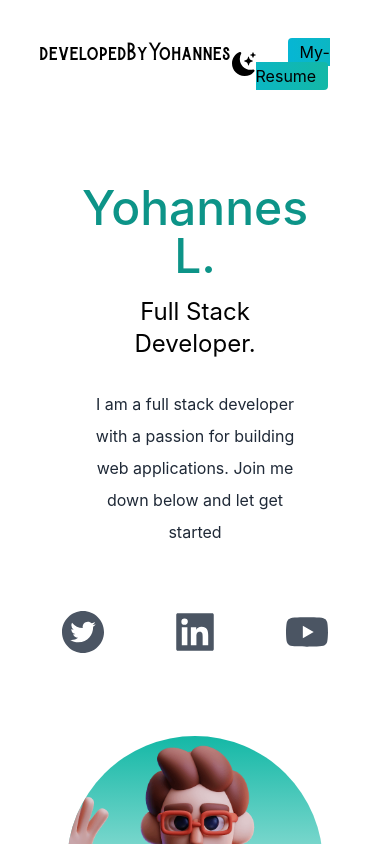
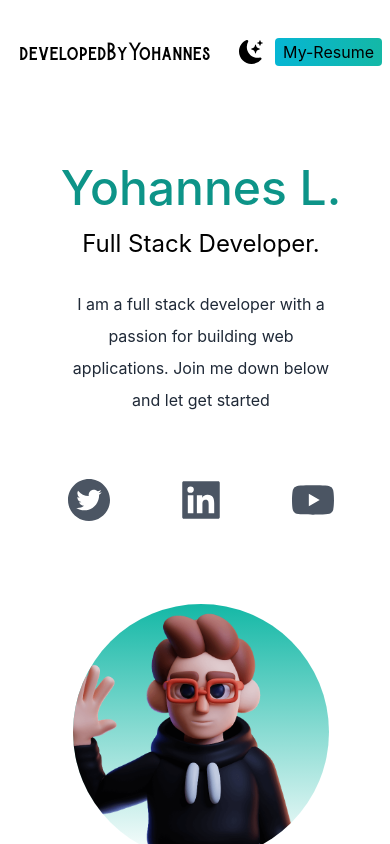
Before and after one commit to jonny-grace/Portfolio, a Next.js app: page / in a window 390 px wide. Shown: the top 844 px of the page. Built offline with nearby package versions, Linux system fonts and the light colour scheme.

Commit message:
Navigation bar responsive problem fixed

```diff
--- a/pages/Components/NavBar.js
+++ b/pages/Components/NavBar.js
@@ -2,12 +2,12 @@ import React from 'react'
 import {BsFillMoonStarsFill} from 'react-icons/bs'
 export default function NavBar({DarkMode,setDarkMode}) {
   return (
-    <nav className=' mb-12 flex justify-between dark:text-white'>
+    <nav className=' mb-12 flex justify-between  dark:text-white'>
       <h1 className=' text-xl font-burtons'>developedByYohannes</h1>
-      <ul className='flex items-center'>
+      <ul className='flex md:items-center'>
         <li><BsFillMoonStarsFill onClick={()=>{setDarkMode(!DarkMode)}} className=' cursor-pointer text-2xl'/></li>
         <li>
-          <a className=' bg-gradient-to-r from-cyan-500 px-3 to-teal-500 py-1 border-none rounded ml-8' href='#'>My-Resume</a>
+          <a className=' bg-gradient-to-r from-cyan-500 p-2 to-teal-500 py-1 border-none rounded ml-3   md:block ' href='#'>My-Resume</a>
         </li>
       </ul>
     </nav>
--- a/pages/Components/SocialLink.js
+++ b/pages/Components/SocialLink.js
@@ -3,11 +3,15 @@ import {AiFillTwitterCircle,AiFillLinkedin,AiFillYoutube} from 'react-icons/ai'
 function SocialLink() {
   return (
     <div className=' text-5xl flex justify-center text-gray-600 gap-16 dark:text-white'>
-  <AiFillTwitterCircle/>
+      <a href='https://www.w3schools.com/tags/tag_a.asp'>  <AiFillTwitterCircle className=' cursor-pointer'/>
+</a>
+<a href='https://www.w3schools.com/tags/tag_a.asp'>  <AiFillLinkedin className=' cursor-pointer'/>
+</a>
+<a href='https://www.w3schools.com/tags/tag_a.asp'>  <AiFillYoutube className=' cursor-pointer'/>
+</a>
 
-  <AiFillLinkedin/>
 
-  <AiFillYoutube/>
+
     </div>
   )
 }
--- a/pages/index.js
+++ b/pages/index.js
@@ -16,7 +16,7 @@ export default function Home() {
         <link rel="icon" href="/favicon.ico" />
       </Head>
 
-      <main className=' bg-white p-10 md:px-20 lg:px-40 dark:bg-gray-900'>
+      <main className=' bg-white pl-5 pr-2 pt-10 lg:px-40 dark:bg-gray-900'>
      <section className='min-h-screen '>
       <NavBar  DarkMode={DarkMode} setDarkMode={setDarkMode}/>
       <Body/>
```
